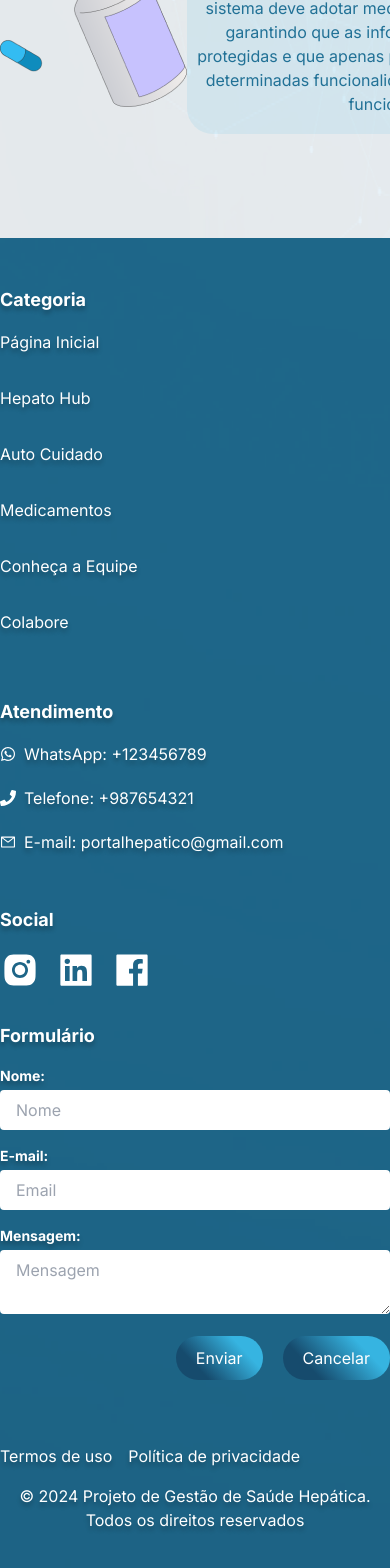
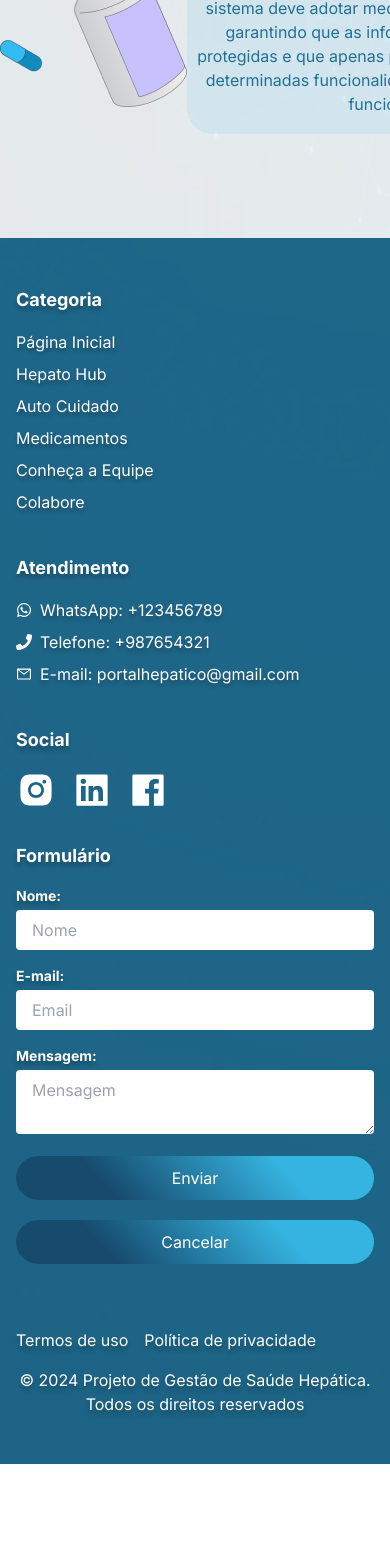
Before and after one commit to hepatohub/frontend, a Next.js app: page /hepatohub in a window 390 px wide. Shown: the part 1949-3517 px from the top of the page. After the commit the page ends 3413 px from the top, so only its background shows below. Built offline with nearby package versions, Linux system fonts and the light colour scheme.

Commit message:
ajustes na responsividade do footer

```diff
--- a/src/components/Footer/index.jsx
+++ b/src/components/Footer/index.jsx
@@ -51,12 +51,9 @@ const Footer = () => {
   };
 
   const handleSubmit = (e) => {
-  // Remova a chamada e.preventDefault() desta função
-  // Verificar se há erros de validação antes de enviar o formulário
-  if (!validateForm()) {
-    // Aqui você pode realizar a lógica para enviar os dados do formulário
+    e.preventDefault();
+    if (validateForm()) {
       console.log(formData);
-    // Resetar o estado do formulário após o envio
       setFormData({
         nome: "",
         email: "",
@@ -72,32 +69,26 @@ const Footer = () => {
     }
   };
 
-
   const validateForm = () => {
     return Object.values(formErrors).every((error) => error === "");
   };
 
   const isValidEmail = (email) => {
-    // Expressão regular para validar email
     const emailPattern = /^[^\s@]+@[^\s@]+\.[^\s@]+$/;
     return emailPattern.test(email);
   };
 
   const handleCancel = () => {
-    // Reseta o estado do formulário para os valores iniciais
     setFormData({
       nome: "",
       email: "",
       mensagem: "",
     });
-
-    // Reseta os erros do formulário
     setFormErrors({
       nome: "",
       email: "",
       mensagem: "",
     });
-
     console.log("Formulário cancelado");
   };
 
@@ -105,39 +96,39 @@ const Footer = () => {
     <footer className="bg-bgFooter bg-no-repeat bg-cover bg-footer text-white py-12 text-shadow font-vietnam">
       <div className="container mx-auto flex flex-wrap justify-around">
         {/* Categoria */}
-        <div className="w-full sm:w-1/2 md:w-1/4 lg:w-1/4 mb-8">
+        <div className="w-full sm:w-1/2 md:w-1/4 lg:w-1/4 mb-8 px-4">
           <h2 className="text-lg font-bold mb-4">Categoria</h2>
           <ul>
             <li>
-              <a href="#" className="text-base block hover:text-gray-400 mb-8">
+              <a href="#" className="text-base block hover:text-gray-400 mb-2">
                 Página Inicial
               </a>
             </li>
             <li>
               <a
                 href="/hepatohub"
-                className="text-base block hover:text-gray-400 mb-8"
+                className="text-base block hover:text-gray-400 mb-2"
               >
                 Hepato Hub
               </a>
             </li>
             <li>
-              <a href="#" className="text-base block hover:text-gray-400 mb-8">
+              <a href="#" className="text-base block hover:text-gray-400 mb-2">
                 Auto Cuidado
               </a>
             </li>
             <li>
-              <a href="#" className="text-base block hover:text-gray-400 mb-8">
+              <a href="#" className="text-base block hover:text-gray-400 mb-2">
                 Medicamentos
               </a>
             </li>
             <li>
-              <a href="#" className="text-base block hover:text-gray-400 mb-8">
+              <a href="#" className="text-base block hover:text-gray-400 mb-2">
                 Conheça a Equipe
               </a>
             </li>
             <li>
-              <a href="#" className="text-base block hover:text-gray-400 mb-8">
+              <a href="#" className="text-base block hover:text-gray-400 mb-2">
                 Colabore
               </a>
             </li>
@@ -145,22 +136,22 @@ const Footer = () => {
         </div>
 
         {/* Atendimento */}
-        <div className="w-full sm:w-1/2 md:w-1/4 lg:w-1/4 mb-8">
+        <div className="w-full sm:w-1/2 md:w-1/4 lg:w-1/4 mb-8 px-4">
           <h2 className="text-lg font-bold mb-4">Atendimento</h2>
           <ul>
-            <li className="flex items-center mb-5">
+            <li className="flex items-center mb-2">
               <FaWhatsapp className="mr-2" />
               <a href="#" className="text-base hover:text-gray-400">
                 WhatsApp: +123456789
               </a>
             </li>
-            <li className="flex items-center mb-5">
+            <li className="flex items-center mb-2">
               <FaPhone className="mr-2" />
               <a href="#" className="text-base hover:text-gray-400">
                 Telefone: +987654321
               </a>
             </li>
-            <li className="flex items-center mb-5">
+            <li className="flex items-center mb-2">
               <AiOutlineMail className="mr-2" />
               <a
                 href="mailto: portalhepatico@gmail.com"
@@ -173,7 +164,7 @@ const Footer = () => {
         </div>
 
         {/* Social */}
-        <div className="w-full sm:w-1/2 md:w-1/4 lg:w-1/4 mb-8">
+        <div className="w-full sm:w-1/2 md:w-1/4 lg:w-1/4 mb-8 px-4">
           <h2 className="text-lg font-bold mb-4">Social</h2>
           <div className="flex items-center">
             <a href="#" className="mr-4 hover:text-gray-400">
@@ -189,7 +180,7 @@ const Footer = () => {
         </div>
 
         {/* Formulário */}
-        <div className="w-full sm:w-1/2 md:w-1/4 lg:w-1/4 mb-8">
+        <div className="w-full sm:w-1/2 md:w-1/4 lg:w-1/4 mb-8 px-4">
           <h2 className="text-lg font-bold mb-4">Formulário</h2>
           <form action="https://formspree.io/f/xeqybjgz" method="POST" onSubmit={handleSubmit}>
             <div className="mb-4">
@@ -251,7 +242,7 @@ const Footer = () => {
                 </span>
               )}
             </div>
-            <div className="flex justify-end gap-5">
+            <div className="flex flex-col sm:flex-row justify-end gap-5">
               <ButtonAction
                 text="Enviar"
                 type="submit"
@@ -268,7 +259,7 @@ const Footer = () => {
       </div>
 
       {/* Links adicionais */}
-      <div className="container mx-auto mt-8 text-base">
+      <div className="container mx-auto mt-8 text-base px-4">
         <div className="mb-4">
           <a href="#" className="mr-4 hover:text-gray-400">
             Termos de uso
--- a/src/components/Header/index.jsx
+++ b/src/components/Header/index.jsx
@@ -1,14 +1,13 @@
 "use client"
-import React, { useState, useContext } from 'react';
+import React, { useState } from 'react';
 import Image from 'next/image';
 import Link from 'next/link';
-// import { SearchContext } from '@/contexts/SearchContext';
 import { useMediaQuery } from 'react-responsive';
 
 const Header = () => {
-  // const { searchTerm, setSearchTerm } = useContext(SearchContext);
   const [isMenuOpen, setIsMenuOpen] = useState(false);
   const isMobile = useMediaQuery({ maxWidth: 768 });
+  const [searchTerm, setSearchTerm] = useState('');
 
   const toggleMenu = () => {
     setIsMenuOpen(!isMenuOpen);
@@ -16,7 +15,7 @@ const Header = () => {
 
   const handleSearch = (e) => {
     e.preventDefault();
-    // Implementar lógica de pesquisa aqui
+    // Implement search logic here
   };
 
   const handleChange = (e) => {
@@ -24,7 +23,6 @@ const Header = () => {
   };
 
   return (
-    <>
     <div className="bg-bgHeader bg-footer bg-cover h-24 flex items-center relative">
       <div className="w-full flex justify-between items-center px-4">
         <div className="flex-shrink-0">
@@ -56,7 +54,7 @@ const Header = () => {
               <input
                 type="text"
                 placeholder="Pesquisar..."
-                  // value={searchTerm}
+                value={searchTerm}
                 onChange={handleChange}
                 className="bg-white text-gray-800 px-4 py-2 rounded-full focus:outline-none focus:ring-2 focus:ring-blue-400"
               />
@@ -102,7 +100,7 @@ const Header = () => {
             <input
               type="text"
               placeholder="Pesquisar..."
-                // value={searchTerm}
+              value={searchTerm}
               onChange={handleChange}
               className="bg-white text-gray-800 px-4 py-2 rounded-full focus:outline-none focus:ring-2 focus:ring-blue-400 w-full"
             />
@@ -117,7 +115,6 @@ const Header = () => {
         </div>
       )}
     </div>
-    </>
   );
 };
 
```
Lines whose indentation alone changed are shown as unchanged.
